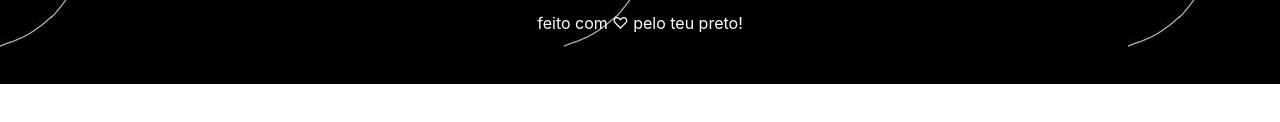
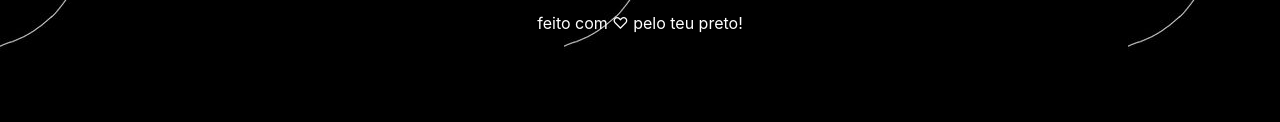
Before and after one commit to desireog/gfproject, a plain HTML site: page index.html in a window 1280 px wide. Shown: the part 716-838 px from the top of the page. Before the commit the page ends 800 px from the top, so only its background shows below. Drawn offline with nearby package versions, Linux system fonts and the light colour scheme.

Commit message:
change background based on media queries

```diff
--- a/style.css
+++ b/style.css
@@ -22,18 +22,17 @@
   --surface-color-hover: rgba(0, 0, 0, 0.02);
   --highlight-color: rgba(0, 0, 0, 0.1);
   --switch-bg-url: url(./assets/sun.svg);
-
-
 }
 
-
 body {
- background-image: var(--bg-url)
+  background-image: var(--bg-url);
+  height: 100vh;
 }
 
 body * {
-    font-family: 'Inter', sans-serif;
+  font-family: "Inter", sans-serif;
   color: var(--text-color);
+
 }
 
 #container {
@@ -49,7 +48,6 @@ body * {
 
 #profile img {
   width: 112px;
-
 }
 
 #profile p {
@@ -64,7 +62,6 @@ body * {
   width: 64px;
 
   margin: 20px auto;
-
 }
 
 #switch button {
@@ -108,7 +105,6 @@ ul {
   gap: 16px;
 
   padding: 24px 0;
-
 }
 
 ul li a {
@@ -145,16 +141,25 @@ ul li a:hover {
 
   transition: background 0.2s;
   border-radius: 50%;
-
 }
 
 #social-links a:hover {
   background: rgba(255, 255, 255, 0.2);
   padding: 16px;
-
 }
 
 footer {
   justify-content: center;
   text-align: center;
 }
+
+/* media queries */
+@media (min-width: 700px) {
+  :root {
+    --bg-url: url(./assets/black1.jpg);
+  }
+
+  .light {
+    --bg-url: url(./assets/lightback.jpg);
+  }
+}
```
Lines whose indentation alone changed are shown as unchanged.
